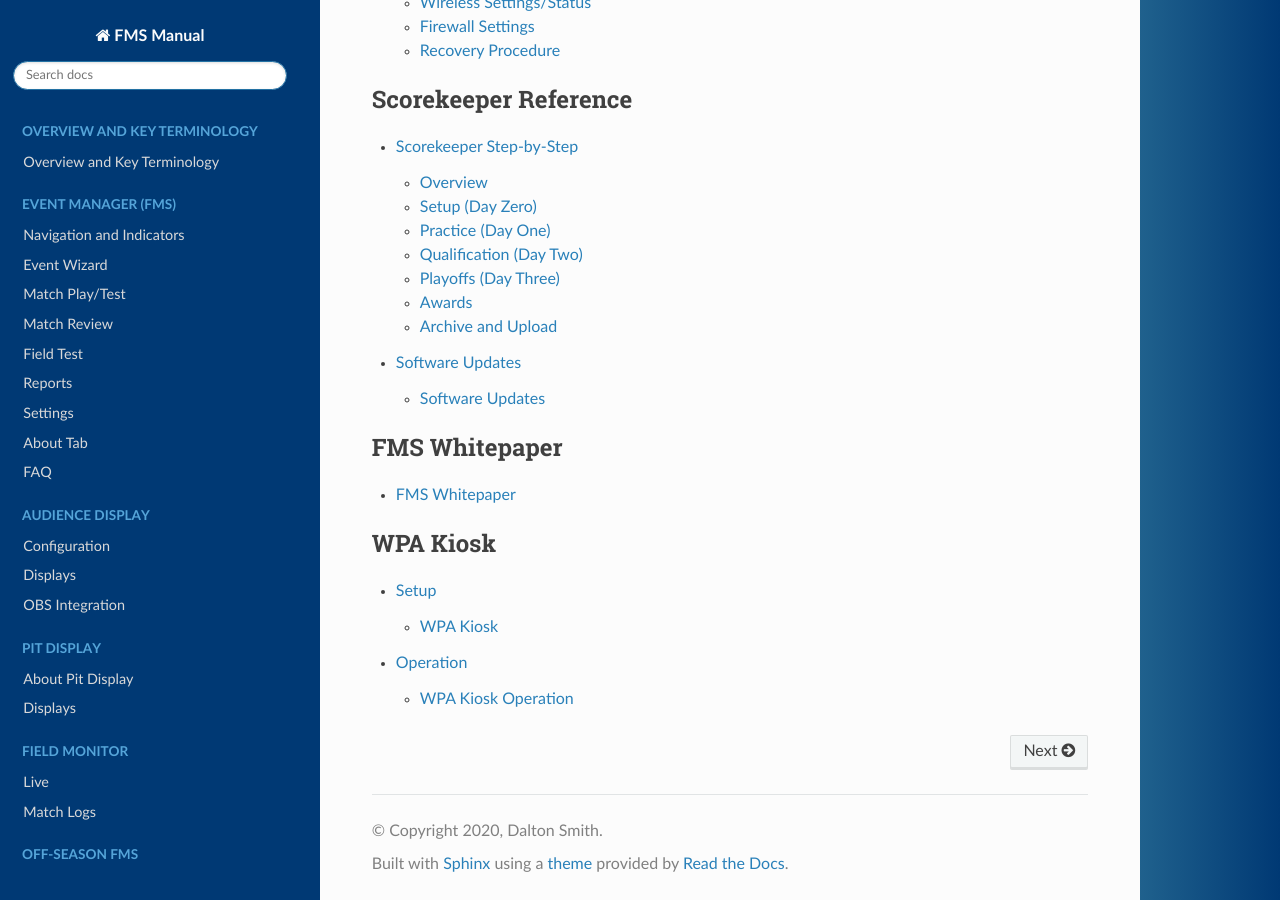
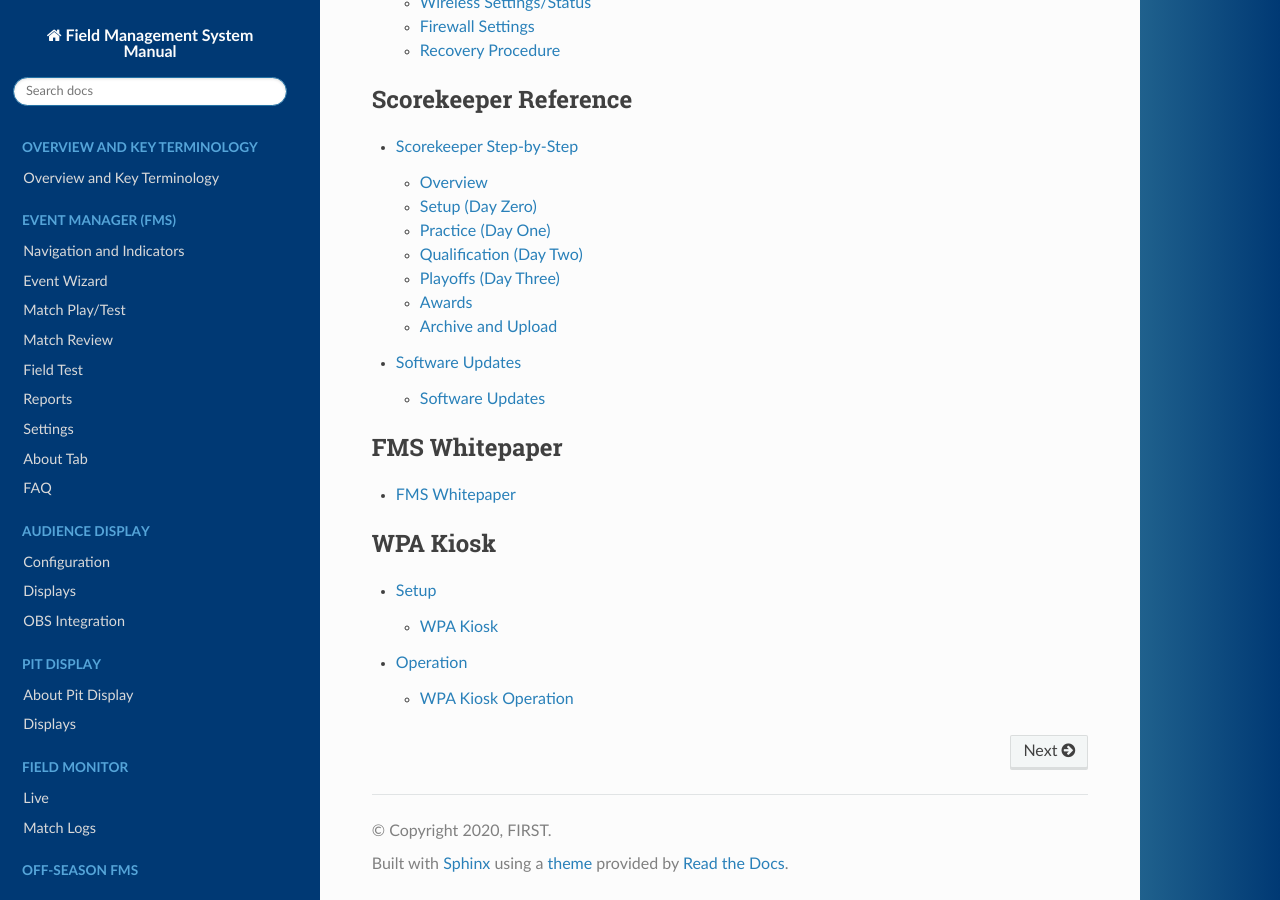
Before and after one commit to FIRSTRobotics/fms-manual, a Sphinx documentation site: the page built from source/index.rst, in a window 1280 px wide and 900 px high, scrolled down 3138 px. Built offline with Sphinx 7.4.7 and the Read the Docs theme 2.0.0, drawn with Linux system fonts in a browser that asks for light colours.

Commit message:
Update copyright

```diff
--- a/source/conf.py
+++ b/source/conf.py
@@ -17,9 +17,9 @@
 
 # -- Project information -----------------------------------------------------
 
-project = 'FMS Manual'
-copyright = '2020, Dalton Smith'
-author = 'Dalton Smith'
+project = 'Field Management System Manual'
+copyright = '2020, FIRST'
+author = 'FIRST'
 
 # The full version, including alpha/beta/rc tags
 release = '1.0'
```
